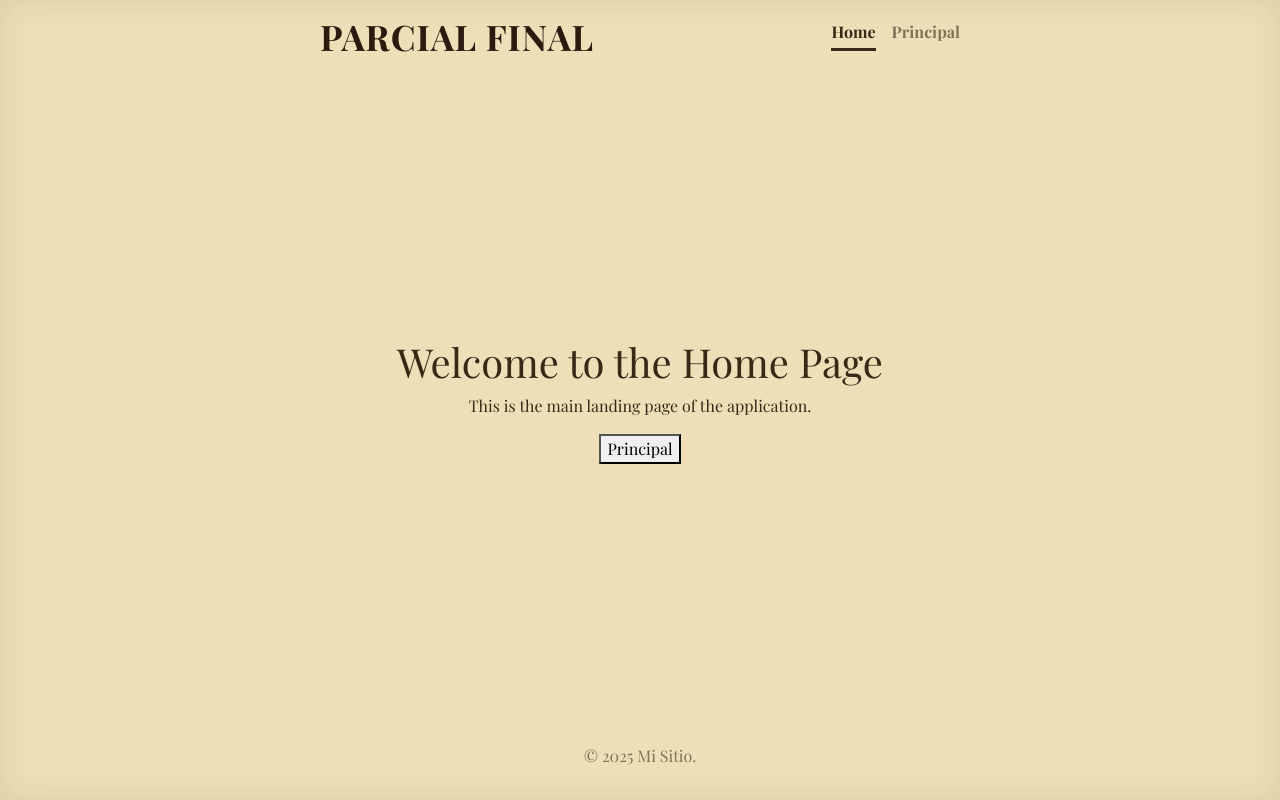
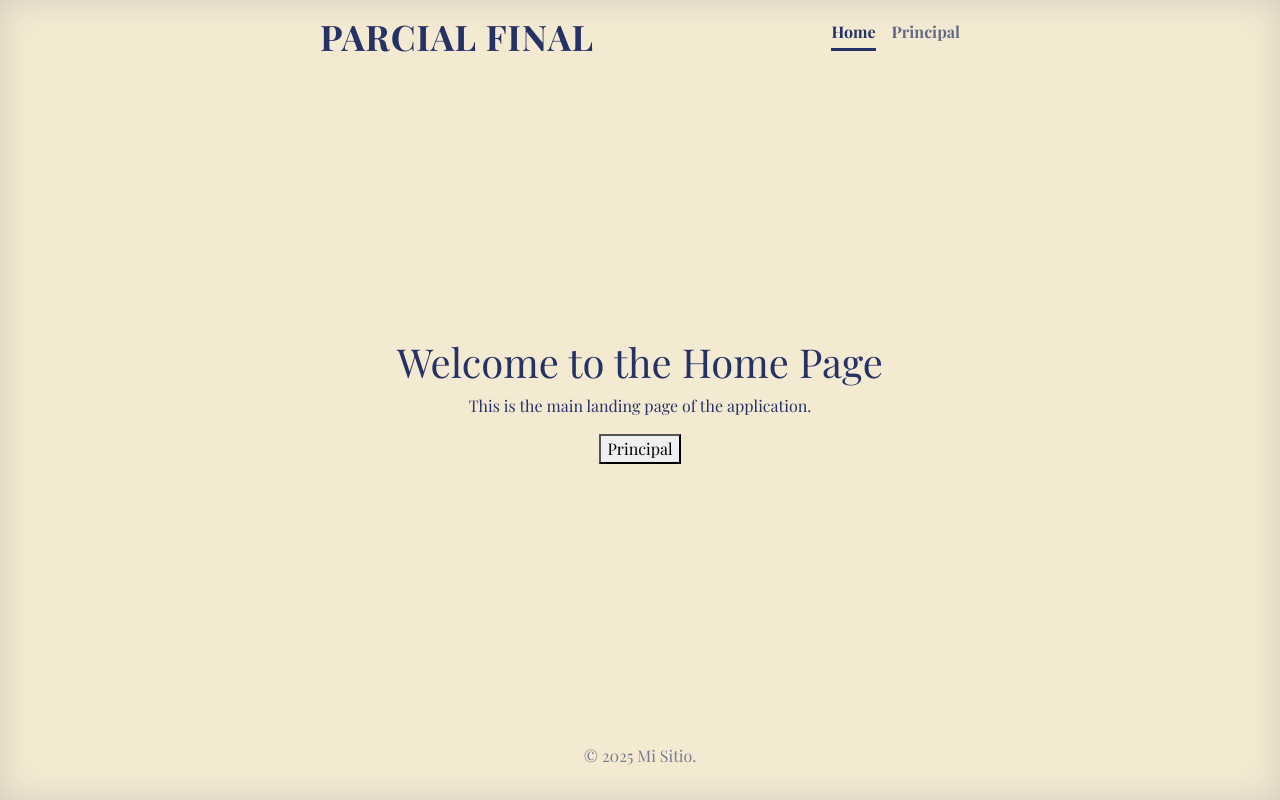
Before and after one commit to dmoralesc18/Parcial-Final, a Django app: page /home/ in a window 1280 px wide. Run offline with Django 5.2, Linux system fonts and the light colour scheme; some libraries are stand-ins or nearby versions.

Commit message:
Actualizar estilos en base.html para mejorar la paleta de colores y la legibilidad

```diff
--- a/Apps/home/templates/base.html
+++ b/Apps/home/templates/base.html
@@ -8,11 +8,11 @@
     <link href="https://fonts.googleapis.com/css2?family=Playfair+Display:wght@400;600;700&display=swap" rel="stylesheet">
     <style>
         body {
-            background-color: #eedfb8;
-            color: #3b2716;
+            background-color: #f3ead1;
+            color: #263165;
             font-family: 'Playfair Display', 'Times New Roman', serif;
             text-shadow: none;
-            box-shadow: inset 0 0 2rem rgba(62, 37, 12, .1);
+            box-shadow: inset 0 0 2rem rgba(38, 49, 101, .15);
         }
 
         .cover-container {
@@ -20,14 +20,14 @@
         }
 
         h3 {
-            color: #2b1a0d;
+            color: #263165;
             font-size: 2.2rem;
             font-weight: 700;
             letter-spacing: 1px;
         }
 
         .nav-masthead .nav-link {
-            color: rgba(59, 39, 22, .6);
+            color: rgba(38, 49, 101, .7);
             border-bottom: .2rem solid transparent;
             padding: .25rem 0;
             font-weight: 700;
@@ -35,8 +35,8 @@
 
         .nav-masthead .nav-link:hover,
         .nav-masthead .nav-link:focus {
-            border-bottom-color: rgba(59, 39, 22, .35);
-            color: rgba(59, 39, 22, .9);
+            border-bottom-color: rgba(38, 49, 101, .35);
+            color: rgba(38, 49, 101, .95);
         }
 
         .nav-masthead .nav-link + .nav-link {
@@ -44,33 +44,33 @@
         }
 
         .nav-masthead .active {
-            color: #3b2716;
-            border-bottom-color: #3b2716;
+            color: #263165;
+            border-bottom-color: #263165;
         }
 
         .btn-outline-light {
             font-weight: 700;
-            border-color: #3b2716;
-            color: #3b2716;
+            border-color: #263165;
+            color: #263165;
         }
 
         .btn-outline-light:hover {
-            background-color: #3b2716;
-            border-color: #3b2716;
+            background-color: #263165;
+            border-color: #263165;
             color: #eedfb8;
         }
 
         .mastfoot {
-            color: rgba(59, 39, 22, .6);
+            color: rgba(38, 49, 101, .6);
         }
 
         .mastfoot a {
-            color: rgba(59, 39, 22, .8);
+            color: rgba(38, 49, 101, .8);
             text-decoration: none;
         }
 
         .mastfoot a:hover {
-            color: #3b2716;
+            color: #263165;
         }
     </style>
 </head>
```
